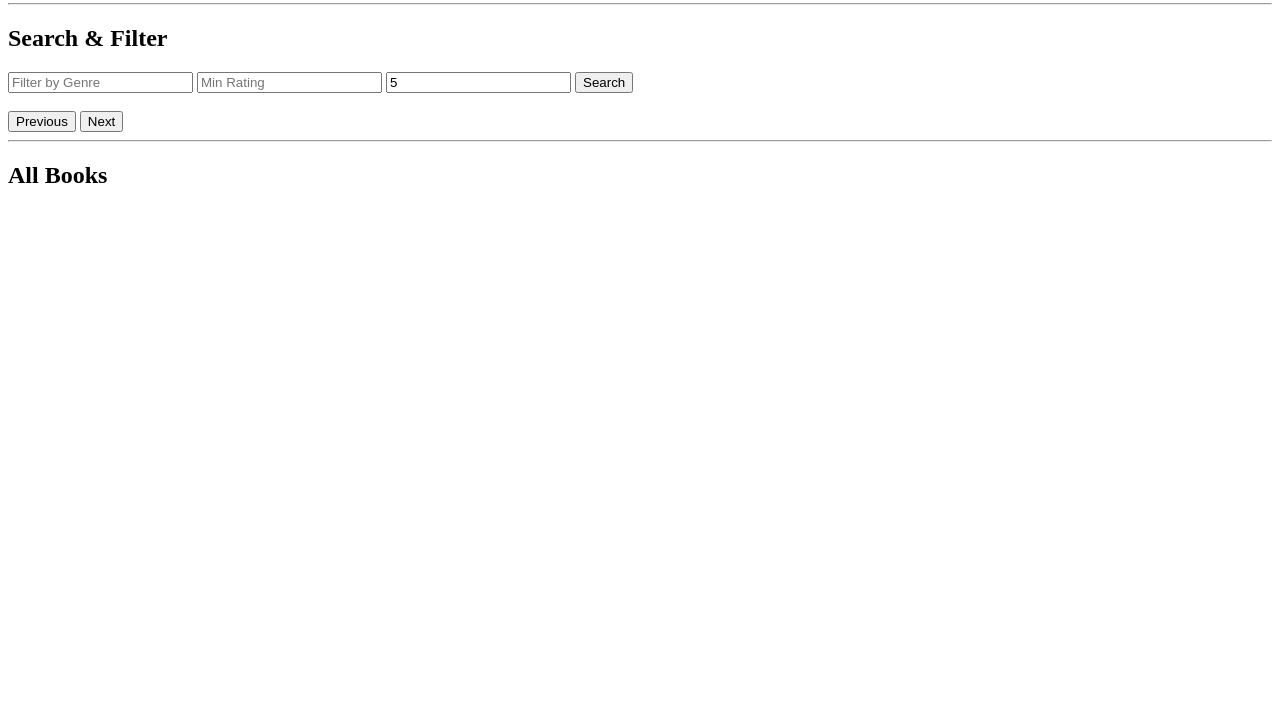
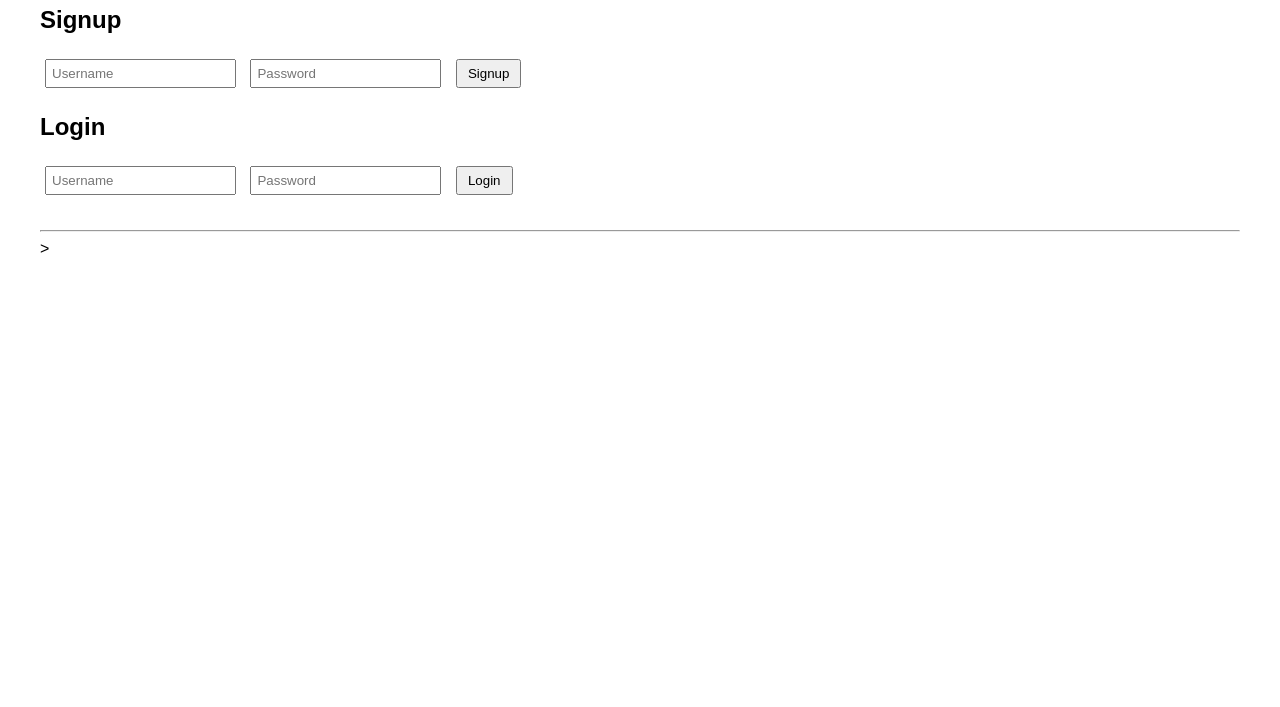
Before and after one commit to tejaswi23106/Book-Library, a website: page index.html in a window 1280 px wide. Shown: the part 93-800 px from the top of the page. Drawn offline with Linux system fonts and the light colour scheme; no server answers.

Commit message:
Implement user authentication and book management
Added authentication functionality for user signup and login, including UI elements for user interaction. Enhanced book management features with authorization for adding books.

```diff
--- a/index.html
+++ b/index.html
@@ -2,8 +2,40 @@
 <html>
 <head>
   <title>Book Library</title>
+  <style>
+    body { font-family: Arial; margin: 40px; }
+    input { margin: 5px; padding: 5px; }
+    button { padding: 5px 10px; margin: 5px; }
+    #authSection, #bookSection { margin-bottom: 30px; }
+  </style>
 </head>
 <body>
+
+<h1>📚 Book Library</h1>
+
+<!-- ========================= -->
+<!-- AUTH SECTION -->
+<!-- ========================= -->
+<div id="authSection">
+  <h2>Signup</h2>
+  <input type="text" id="signupUsername" placeholder="Username">
+  <input type="password" id="signupPassword" placeholder="Password">
+  <button onclick="signup()">Signup</button>
+
+  <h2>Login</h2>
+  <input type="text" id="loginUsername" placeholder="Username">
+  <input type="password" id="loginPassword" placeholder="Password">
+  <button onclick="login()">Login</button>
+</div>
+
+<button onclick="logout()" id="logoutBtn" style="display:none;">Logout</button>
+
+<hr>
+
+<!-- ========================= -->
+<!-- BOOK SECTION -->
+<!-- ========================= -->
+<div id="bookSection" style="display:none;">
 
 <h2>Add Book</h2>
 <form id="bookForm">
@@ -17,11 +49,9 @@
 <hr>
 
 <h2>Search & Filter</h2>
-
 <input type="text" id="filterGenre" placeholder="Filter by Genre" />
 <input type="number" id="filterRating" placeholder="Min Rating" step="0.1" />
 <input type="number" id="limit" placeholder="Books per page" value="5" />
-
 <button onclick="fetchBooks()">Search</button>
 
 <br><br>
@@ -35,17 +65,85 @@
 <h2>All Books</h2>
 <ul id="bookList"></ul>
 
+</div>
+
 <script>
-const API_URL = "http://localhost:5000/books";
+const BOOK_API = "http://localhost:5000/books";
+const AUTH_API = "http://localhost:5000/api/auth";
 
 let currentPage = 1;
 let totalPages = 1;
+
+// ========================
+// AUTH FUNCTIONS
+// ========================
+async function signup() {
+  const username = document.getElementById("signupUsername").value;
+  const password = document.getElementById("signupPassword").value;
+
+  const res = await fetch(`${AUTH_API}/signup`, {
+    method: "POST",
+    headers: { "Content-Type": "application/json" },
+    body: JSON.stringify({ username, password })
+  });
+
+  const data = await res.json();
+  alert(data.message);
+}
+
+async function login() {
+  const username = document.getElementById("loginUsername").value;
+  const password = document.getElementById("loginPassword").value;
+
+  const res = await fetch(`${AUTH_API}/login`, {
+    method: "POST",
+    headers: { "Content-Type": "application/json" },
+    body: JSON.stringify({ username, password })
+  });
+
+  const data = await res.json();
+
+  if (!res.ok) {
+    alert(data.message || "Login failed");
+    return;
+  }
+
+  localStorage.setItem("token", data.token);
+  alert("Login successful");
+  updateUI();
+}
+
+function logout() {
+  localStorage.removeItem("token");
+  updateUI();
+}
+
+// ========================
+// UI CONTROL
+// ========================
+function updateUI() {
+  const token = localStorage.getItem("token");
+
+  if (token) {
+    document.getElementById("authSection").style.display = "none";
+    document.getElementById("bookSection").style.display = "block";
+    document.getElementById("logoutBtn").style.display = "inline-block";
+    fetchBooks();
+  } else {
+    document.getElementById("authSection").style.display = "block";
+    document.getElementById("bookSection").style.display = "none";
+    document.getElementById("logoutBtn").style.display = "none";
+  }
+}
 
 // ========================
 // ADD BOOK
 // ========================
 document.getElementById("bookForm").addEventListener("submit", async (e) => {
   e.preventDefault();
+
+  const token = localStorage.getItem("token");
+  if (!token) return alert("Please login first");
 
   const book = {
     title: document.getElementById("title").value,
@@ -56,21 +154,17 @@ document.getElementById("bookForm").addEventListener("submit", async (e) => {
       : undefined
   };
 
-  const res = await fetch(API_URL, {
+  const res = await fetch(BOOK_API, {
     method: "POST",
-    headers: { "Content-Type": "application/json" },
+    headers: {
+      "Content-Type": "application/json",
+      "Authorization": `Bearer ${token}`
+    },
     body: JSON.stringify(book)
   });
 
   const data = await res.json();
-
-  if (!res.ok) {
-    alert(data.message || "Error adding book");
-    return;
-  }
-
   alert(data.message);
-
   document.getElementById("bookForm").reset();
   fetchBooks();
 });
@@ -83,8 +177,7 @@ async function fetchBooks() {
   const rating = document.getElementById("filterRating").value;
   const limit = document.getElementById("limit").value || 5;
 
-  let url = `${API_URL}?page=${currentPage}&limit=${limit}`;
-
+  let url = `${BOOK_API}?page=${currentPage}&limit=${limit}`;
   if (genre) url += `&genre=${genre}`;
   if (rating) url += `&rating=${rating}`;
 
@@ -96,7 +189,7 @@ async function fetchBooks() {
   const list = document.getElementById("bookList");
   list.innerHTML = "";
 
-  if (data.books.length === 0) {
+  if (!data.books || data.books.length === 0) {
     list.innerHTML = "<li>No books found</li>";
     return;
   }
@@ -129,9 +222,9 @@ function prevPage() {
   }
 }
 
-// Initial Load
-fetchBooks();
+// Initial check
+updateUI();
 </script>
 
 </body>
-</html>
+</html>>
```
